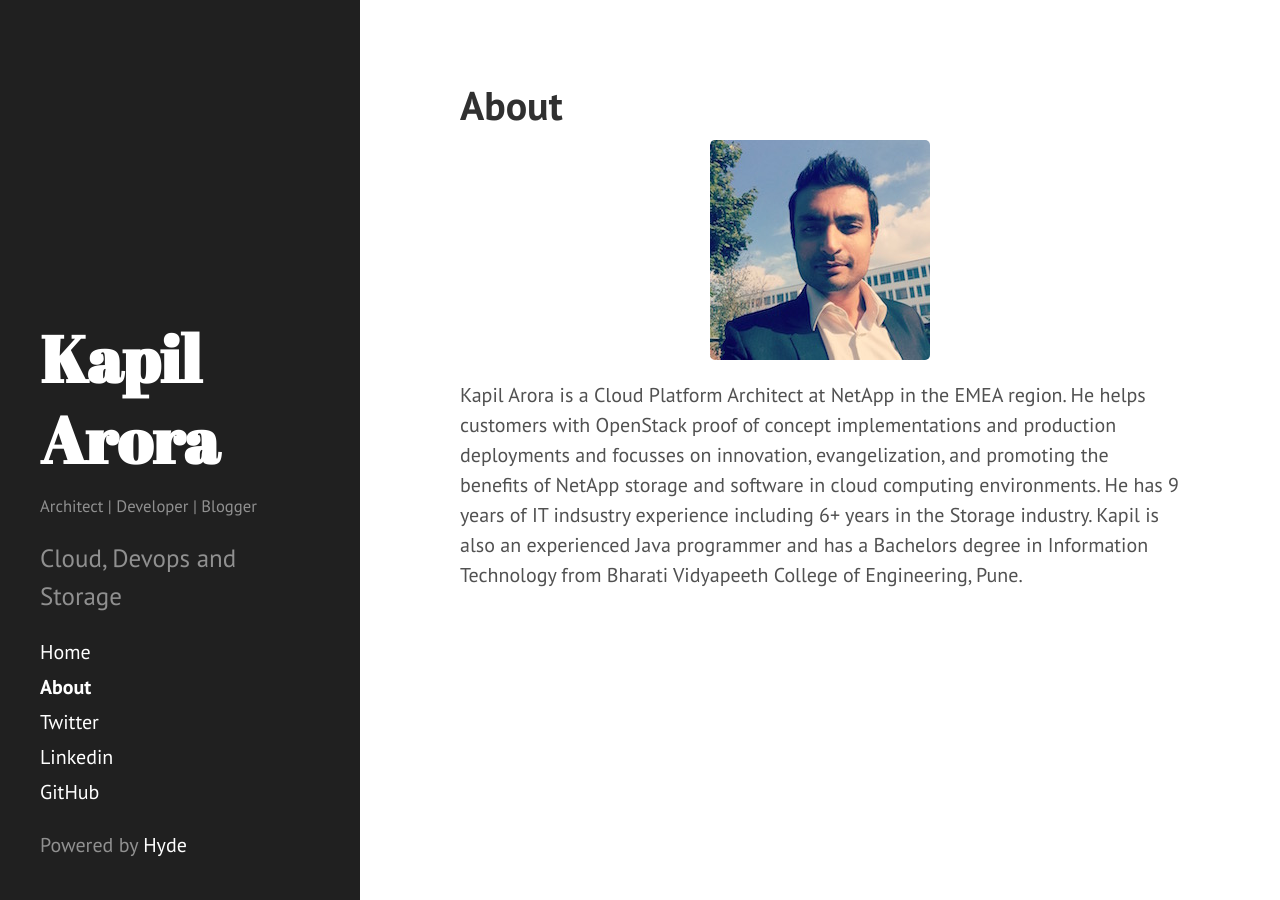
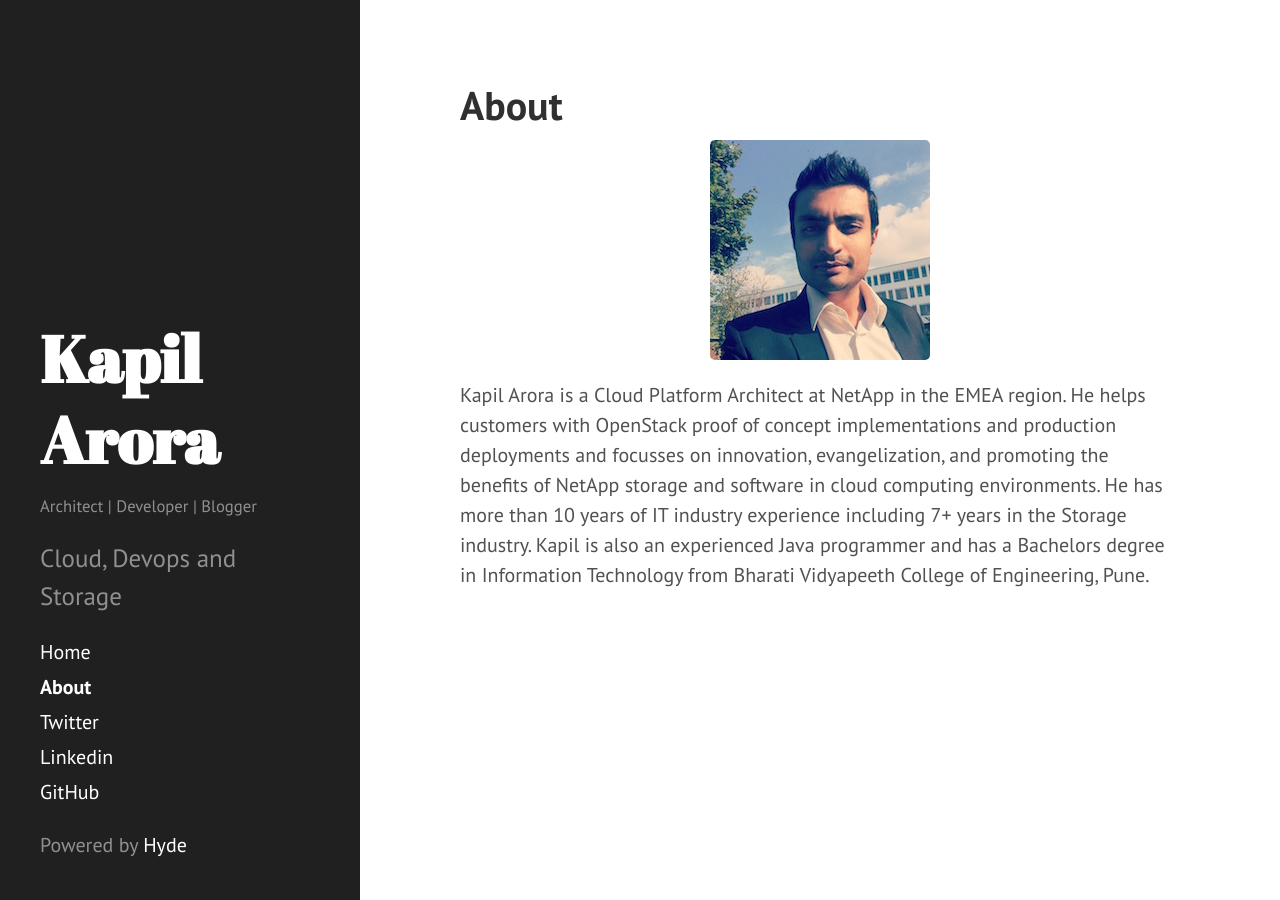
Before and after one commit to kaparora/oldblog, a Jekyll site: the page built from about.md, in a window 1280 px wide. Built offline with Jekyll 4.4.1, drawn with Linux system fonts in a browser that asks for light colours.

Commit message:
fixed spelling

```diff
--- a/about.md
+++ b/about.md
@@ -3,4 +3,4 @@ layout: page
 title: About
 ---
 <center><img src="/images/avatar.JPG"></center>
-Kapil Arora is a Cloud Platform Architect at NetApp in the EMEA region. He helps customers with OpenStack proof of concept implementations and production deployments and focusses on innovation, evangelization, and promoting the benefits of NetApp storage and software in cloud computing environments. He has 9 years of IT indsustry experience including 6+ years in the Storage industry. Kapil is also an experienced Java programmer and has a Bachelors degree in Information Technology from Bharati Vidyapeeth College of Engineering, Pune.
+Kapil Arora is a Cloud Platform Architect at NetApp in the EMEA region. He helps customers with OpenStack proof of concept implementations and production deployments and focusses on innovation, evangelization, and promoting the benefits of NetApp storage and software in cloud computing environments. He has more than 10 years of IT industry experience including 7+ years in the Storage industry. Kapil is also an experienced Java programmer and has a Bachelors degree in Information Technology from Bharati Vidyapeeth College of Engineering, Pune.
```
